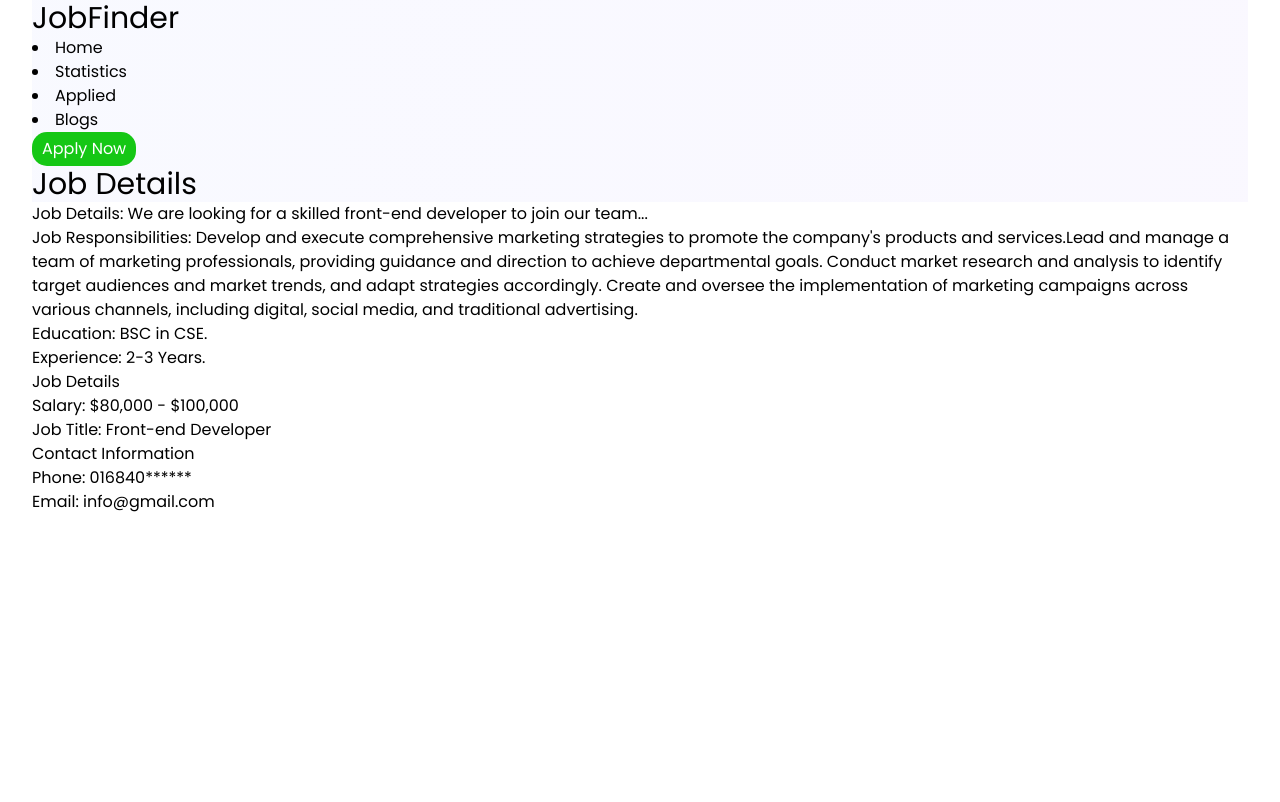
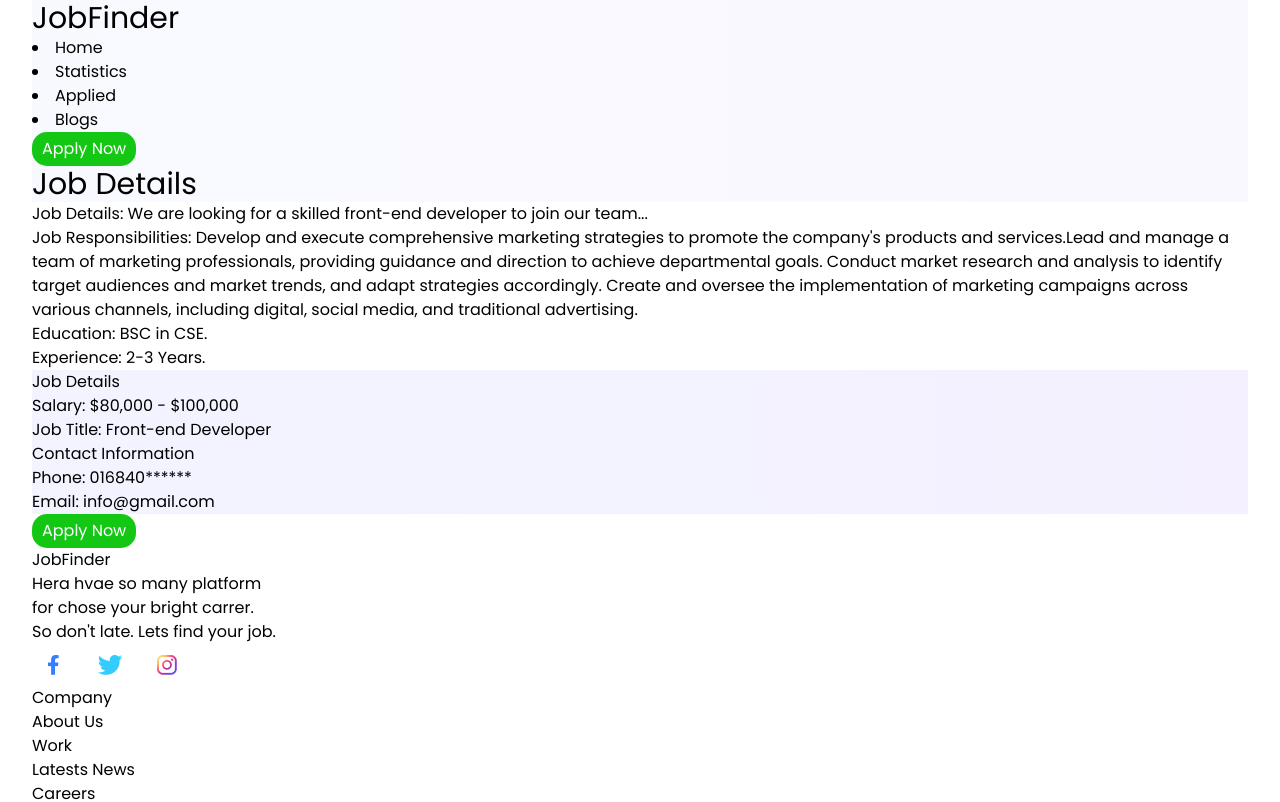
Before and after one commit to meraj2704/job-finder, a React (Vite) app: page /details/1 in a window 1280 px wide. Shown: the top 802 px of the page. Built offline with nearby package versions, Linux system fonts and the light colour scheme.

Commit message:
job details component comple

```diff
--- a/src/Components/JobDetails/JobDetails.jsx
+++ b/src/Components/JobDetails/JobDetails.jsx
@@ -2,13 +2,14 @@ import React, { useContext } from 'react';
 import { JobDetailsContext } from '../JobCart';
 import { useLoaderData, useParams } from 'react-router-dom';
 import PageBanner from '../PageBanner/PageBanner';
+import Footer from '../Footer/Footer';
 
 const JobDetails = () => {
     const jobs = useLoaderData();
     const { id } = useParams();
     const intId = parseInt(id);
     const job = jobs.find(job => job.id === intId);
-    const {salary,jobName,phone,location,email,details,responsibilities,education,experience} = job;
+    const { salary, jobName, phone, location, email, details, responsibilities, education, experience } = job;
     const pageName = 'Job Details';
     // console.log(job);
     return (
@@ -16,27 +17,32 @@ const JobDetails = () => {
             <PageBanner
                 pageName={pageName}
             ></PageBanner>
-            <div className='flex'>
+            <div className='container mx-auto flex my-32 '>
                 <div className='flex-1'>
                     <p className='mt-6'><span className='font-bold'>Job Details:</span> {details}</p>
                     <p className='mt-6'><span className='font-bold'>Job Responsibilities:</span> {responsibilities}</p>
                     <p className='mt-6'><span className='font-bold'>Education:</span> {education}</p>
                     <p className='mt-6'><span className='font-bold'>Experience: </span>{experience}</p>
                 </div>
-                <div className='flex-3'>
-                    <div>
-                    <h1>Job Details</h1>
-                    <p><span>Salary:</span> {salary}</p>
-                    <p><span>Job Title:</span> {jobName}</p>
-                    <h1>Contact Information</h1>
-                    <p><span>Phone:</span> {phone}</p>
-                    <p><span>Email:</span> {email}</p>
+                <div className='flex-2 '>
+                    <div className='bg4 p-7 mb-6 rounded'>
+                        <h1 className='font-extrabold text-xl'>Job Details</h1>
+                        <div className='w-full border-t bg3 border-sky-600 my-6'>
+                        </div>
+                        <p className='mb-4'><span className='font-bold'>Salary:</span> {salary}</p>
+                        <p><span className='font-bold'>Job Title:</span> {jobName}</p>
+                        <h1  className='font-extrabold text-xl mt-8'>Contact Information</h1>
+                        <div className='w-full border-t bg3 border-sky-600 my-6'>
+                        </div>
+                        <p className='mb-4'><span className='font-bold'>Phone:</span> {phone}</p>
+                        <p><span className='font-bold'>Email:</span> {email}</p>
                     </div>
                     <div>
-                        <button></button>
+                        <button className='btn w-full'>Apply Now</button>
                     </div>
                 </div>
             </div>
+            <Footer></Footer>
         </div>
     );
 };
--- a/src/index.css
+++ b/src/index.css
@@ -37,3 +37,6 @@ line-height: 2.25rem;
 .bg3{
     background: linear-gradient(90deg, rgba(126, 144, 254, 0.20) 0%, rgba(152, 115, 255, 0.20) 100%);
 }
+.bg4{
+background: linear-gradient(90deg, rgba(126, 144, 254, 0.10) 0%, rgba(152, 115, 255, 0.10) 100%);
+}
```
